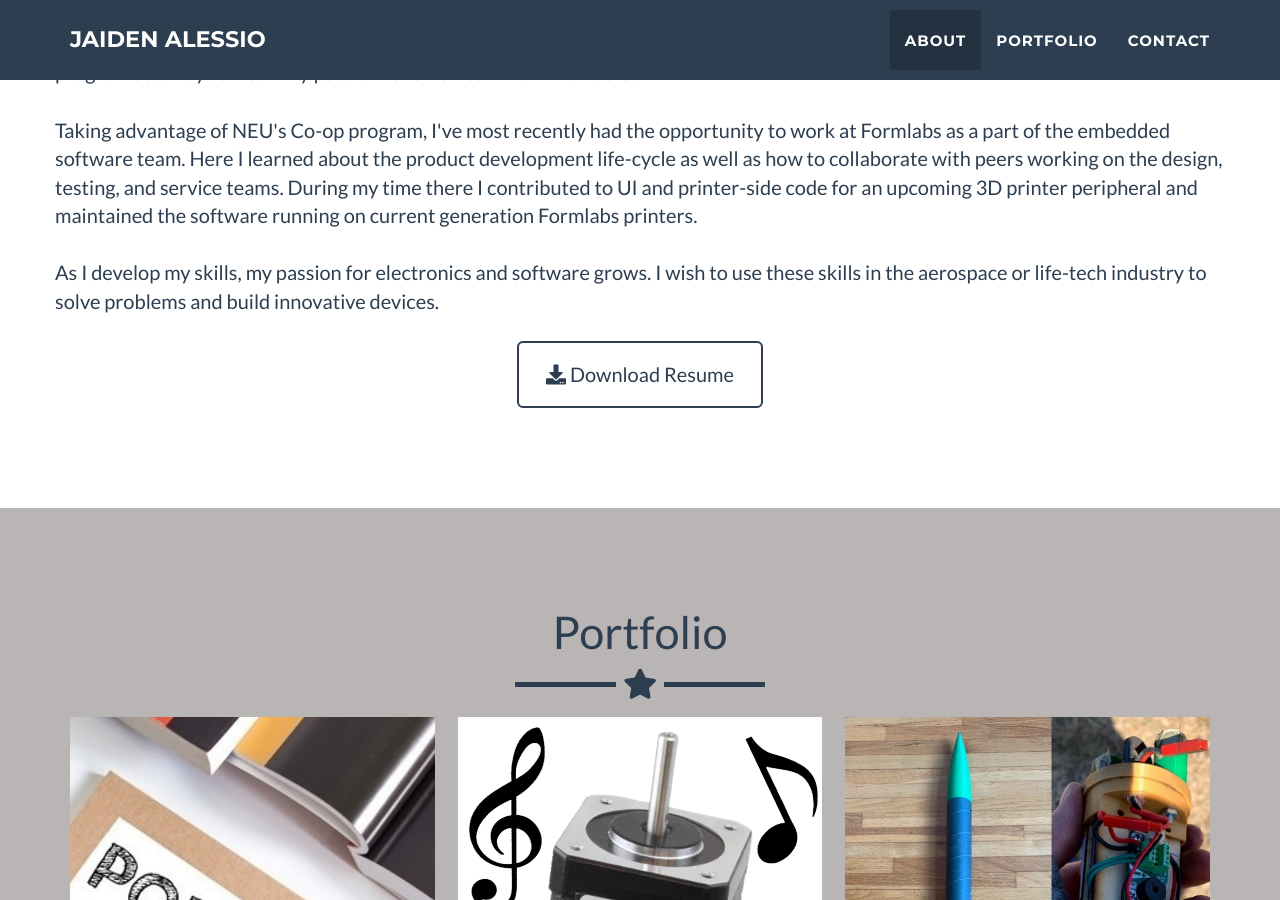
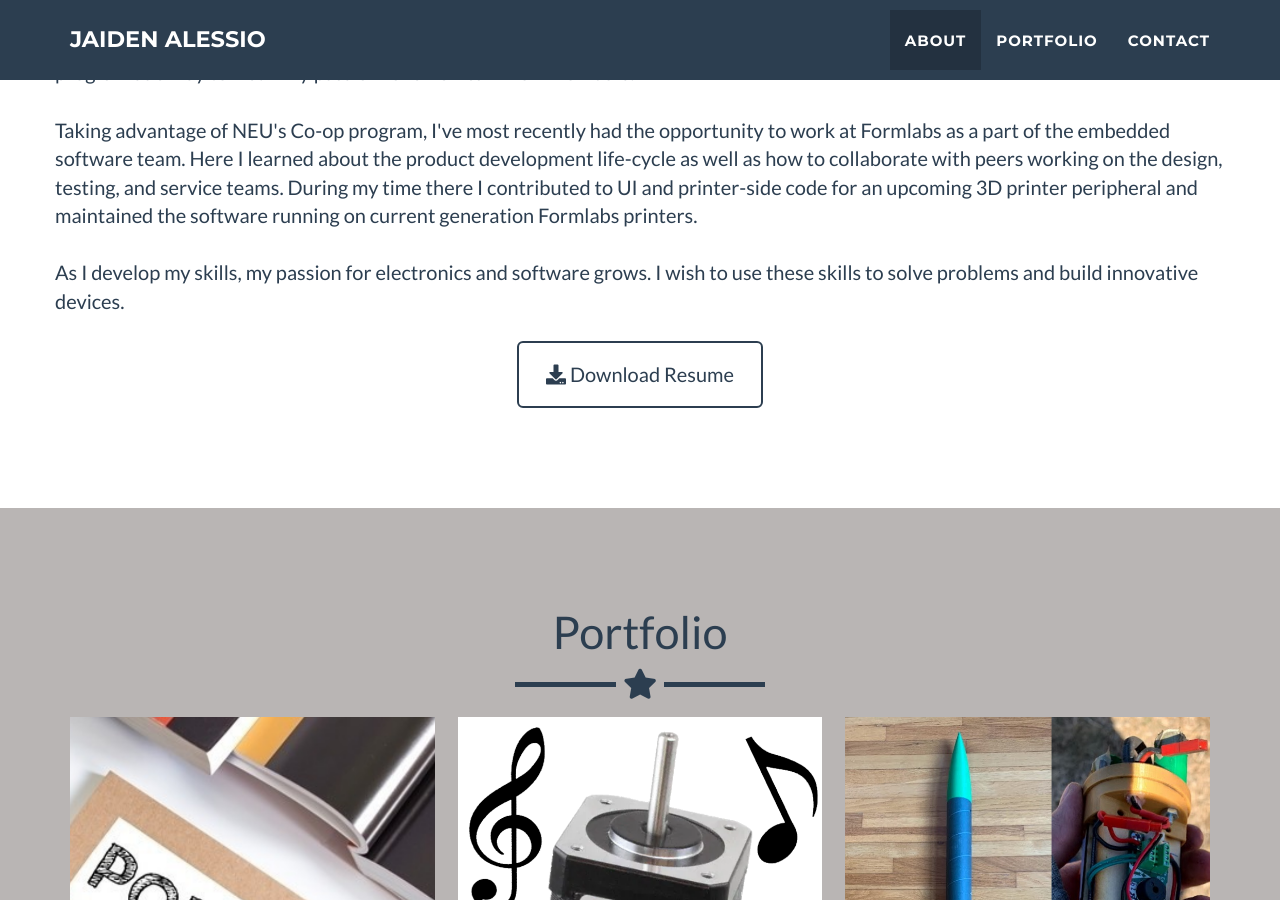
Before and after one commit to jalessio10/jalessio10.github.io, a Jekyll site: the page built from _posts/2021-12-29-Portfolio.markdown, in a window 1280 px wide and 900 px high, scrolled down 1292 px. Built offline with Jekyll 4.4.1, drawn with Linux system fonts in a browser that asks for light colours.

Commit message:
removed references to specific industries in about

```diff
--- a/_includes/about.html
+++ b/_includes/about.html
@@ -25,7 +25,7 @@
                         life-cycle as well as how to collaborate with peers working on the design, testing, and service teams. During my time there I contributed to UI and printer-side code for an upcoming 3D
                         printer peripheral and maintained the software running on current generation Formlabs printers.
                         <br> <br>
-                        As I develop my skills, my passion for electronics and software grows. I wish to use these skills in the aerospace or life-tech industry to solve problems and build innovative devices. <br>
+                        As I develop my skills, my passion for electronics and software grows. I wish to use these skills to solve problems and build innovative devices. <br>
                     </p>
                 </div>
                 <div class="row-lg-8 row-lg-offset-2 text-center">
```
